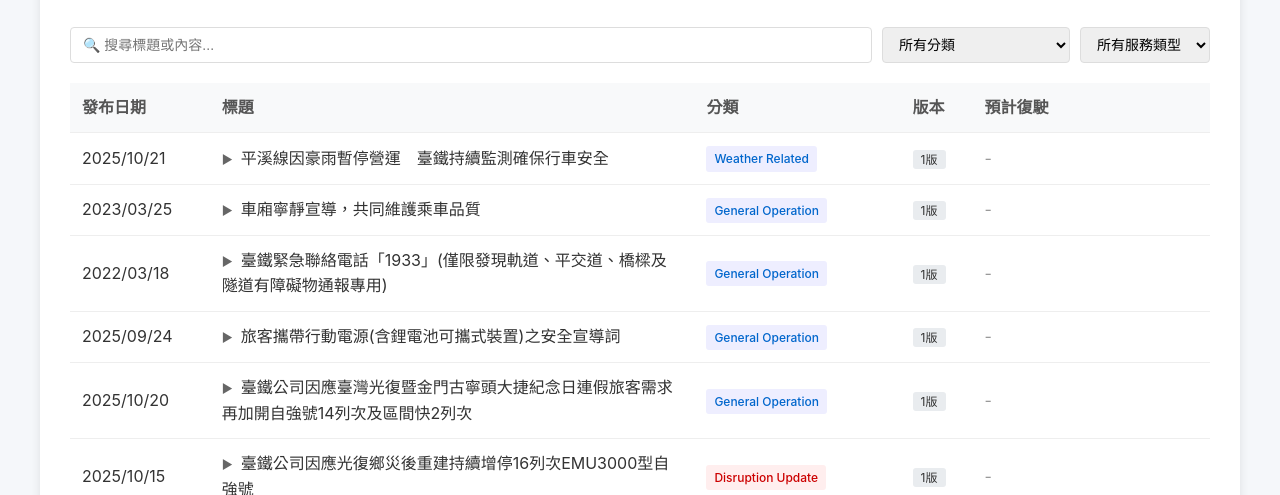
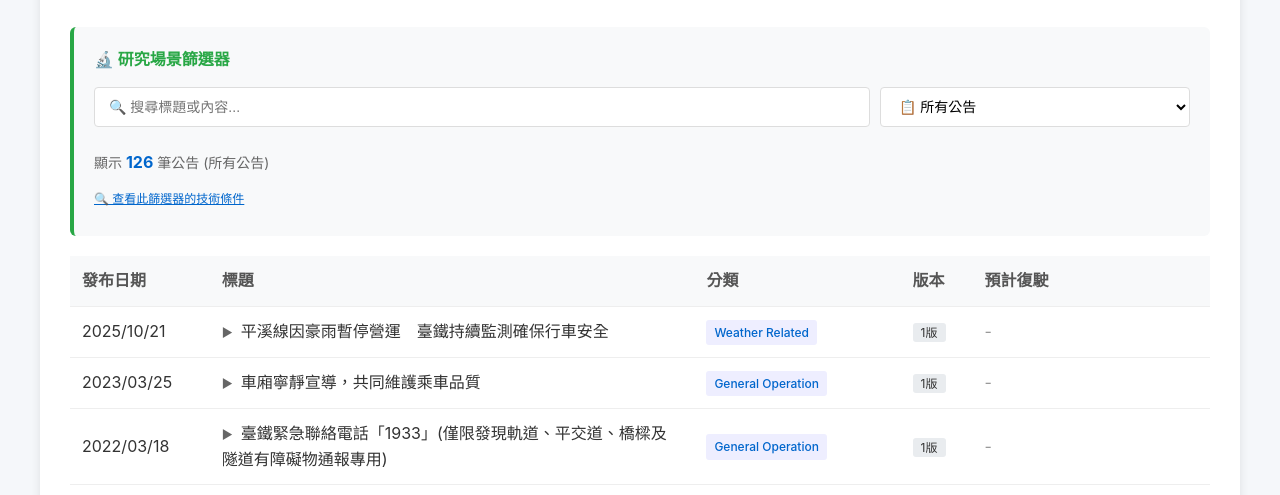
Before and after one commit to ThinkerCafe-tw/paomateng, a plain HTML site: page docs/index.html in a window 1280 px wide. Shown: the part 279-774 px from the top of the page. Drawn offline with Linux system fonts and the light colour scheme.

Commit message:
✨ 改進 GitHub Pages 過濾器：研究場景導向設計
新功能：
- 🔬 研究場景篩選器（取代技術導向的 category/service filter）
- 7 種預設研究場景（停駛初報、更新報、恢復通車等）
- 📊 即時顯示結果數量
- 🔍 可查看每個場景的技術條件說明
- 保留關鍵字搜尋功能

研究場景包含：
1. 📋 所有公告
2. 🔴 停駛初報（首次宣布停駛）- category === "Disruption_Suspension"
3. 📢 停駛更新報（第2、3報等）- category === "Disruption_Update"
4. ✅ 恢復通車公告 - category === "Disruption_Resumption"
5. ⏸️ 當前仍在停駛中 - status === "Suspended"
6. 🌧️ 氣象相關事件 - category === "Weather_Related"
7. 📊 完整停駛事件序列 - category in [Suspension, Update, Resumption]

設計理念：
- 使用中文描述研究目的，而非技術術語
- 提供技術條件說明（可折疊查看）
- 讓研究者更直覺地找到需要的資料

```diff
--- a/docs/index.html
+++ b/docs/index.html
@@ -62,23 +62,98 @@
             color: #0066cc;
         }
 
+        /* 新的研究場景過濾器樣式 */
+        .filter-section {
+            background: #f8f9fa;
+            padding: 20px;
+            border-radius: 6px;
+            margin-bottom: 20px;
+            border-left: 4px solid #28a745;
+        }
+
+        .filter-section h3 {
+            color: #28a745;
+            font-size: 16px;
+            margin-bottom: 15px;
+            display: flex;
+            align-items: center;
+            gap: 8px;
+        }
+
         .filters {
             display: flex;
             gap: 10px;
-            margin-bottom: 20px;
+            margin-bottom: 15px;
             flex-wrap: wrap;
         }
 
         .filters input, .filters select {
-            padding: 8px 12px;
+            padding: 10px 14px;
             border: 1px solid #ddd;
             border-radius: 4px;
             font-size: 14px;
+            background: white;
         }
 
         .filters input {
             flex: 1;
-            min-width: 200px;
+            min-width: 250px;
+        }
+
+        .filters select {
+            min-width: 300px;
+            cursor: pointer;
+        }
+
+        .filter-info {
+            background: white;
+            padding: 12px;
+            border-radius: 4px;
+            border: 1px solid #e0e0e0;
+            margin-top: 10px;
+            font-size: 13px;
+            color: #666;
+            display: none;
+        }
+
+        .filter-info.show {
+            display: block;
+        }
+
+        .filter-info-toggle {
+            background: none;
+            border: none;
+            color: #0066cc;
+            cursor: pointer;
+            font-size: 12px;
+            text-decoration: underline;
+            padding: 5px 0;
+            margin-bottom: 5px;
+        }
+
+        .filter-info-toggle:hover {
+            color: #0052a3;
+        }
+
+        .filter-code {
+            background: #2d2d2d;
+            color: #f8f8f2;
+            padding: 8px 12px;
+            border-radius: 3px;
+            font-family: 'Courier New', monospace;
+            font-size: 12px;
+            margin-top: 8px;
+        }
+
+        .result-count {
+            font-size: 14px;
+            color: #666;
+            padding: 8px 0;
+        }
+
+        .result-count strong {
+            color: #0066cc;
+            font-size: 16px;
         }
 
         table {
@@ -316,17 +391,28 @@
             </div>
         </div>
 
+        <!-- 新的研究場景過濾器 -->
+        <div class="filter-section">
+            <h3>🔬 研究場景篩選器</h3>
             <div class="filters">
                 <input type="text" id="search" placeholder="🔍 搜尋標題或內容...">
-            <select id="category-filter">
-                <option value="">所有分類</option>
+                <select id="scenario-filter">
+                    <option value="all">📋 所有公告</option>
+                    <option value="suspension_initial">🔴 停駛初報（首次宣布停駛）</option>
+                    <option value="suspension_update">📢 停駛更新報（第2、3報等）</option>
+                    <option value="resumption">✅ 恢復通車公告</option>
+                    <option value="currently_suspended">⏸️ 當前仍在停駛中（內文提到停駛狀態）</option>
+                    <option value="weather_related">🌧️ 氣象相關事件</option>
+                    <option value="disruption_full">📊 完整停駛事件序列（含所有後續報）</option>
                 </select>
-            <select id="service-filter">
-                <option value="">所有服務類型</option>
-                <option value="normal_train">正常列車</option>
-                <option value="shuttle_service">接駁服務</option>
-                <option value="partial_operation">部分營運</option>
-            </select>
+            </div>
+            <div class="result-count" id="result-count"></div>
+            <button class="filter-info-toggle" onclick="toggleFilterInfo()">🔍 查看此篩選器的技術條件</button>
+            <div class="filter-info" id="filter-info">
+                <strong>當前篩選條件說明：</strong>
+                <div id="filter-description"></div>
+                <div class="filter-code" id="filter-code"></div>
+            </div>
         </div>
 
         <div id="loading" class="loading">載入中...</div>
@@ -356,6 +442,60 @@
         const DATA_URL = 'https://raw.githubusercontent.com/ThinkerCafe-tw/paomateng/main/data/master.json';
         let allData = [];
 
+        // 研究場景定義
+        const SCENARIOS = {
+            all: {
+                name: '所有公告',
+                description: '不進行任何過濾，顯示所有公告',
+                code: '無過濾條件',
+                filter: (ann) => true
+            },
+            suspension_initial: {
+                name: '停駛初報（首次宣布停駛）',
+                description: '首次宣布列車停駛的公告（通常標題含「停駛」、「暫停營運」等關鍵字）',
+                code: 'category === "Disruption_Suspension"',
+                filter: (ann) => ann.classification.category === 'Disruption_Suspension'
+            },
+            suspension_update: {
+                name: '停駛更新報（第2、3報等）',
+                description: '停駛事件的後續更新報告（標題含「第2報」、「第3報」等）',
+                code: 'category === "Disruption_Update"',
+                filter: (ann) => ann.classification.category === 'Disruption_Update'
+            },
+            resumption: {
+                name: '恢復通車公告',
+                description: '宣布列車恢復行駛的公告（標題含「恢復行駛」、「恢復通車」等）',
+                code: 'category === "Disruption_Resumption"',
+                filter: (ann) => ann.classification.category === 'Disruption_Resumption'
+            },
+            currently_suspended: {
+                name: '當前仍在停駛中',
+                description: '公告內文中提到「當前停駛狀態」的所有公告（包含初報、更新報、甚至恢復預告中提到目前仍停駛）',
+                code: 'extracted_data.status === "Suspended"',
+                filter: (ann) => {
+                    const extracted = ann.version_history[0].extracted_data;
+                    return extracted && extracted.status === 'Suspended';
+                }
+            },
+            weather_related: {
+                name: '氣象相關事件',
+                description: '因氣象因素（颱風、豪雨、地震等）造成的營運影響',
+                code: 'category === "Weather_Related"',
+                filter: (ann) => ann.classification.category === 'Weather_Related'
+            },
+            disruption_full: {
+                name: '完整停駛事件序列',
+                description: '包含停駛初報、更新報、恢復通車的完整事件序列（用於追蹤完整停駛事件）',
+                code: 'category in ["Disruption_Suspension", "Disruption_Update", "Disruption_Resumption"]',
+                filter: (ann) => {
+                    const cat = ann.classification.category;
+                    return cat === 'Disruption_Suspension' ||
+                           cat === 'Disruption_Update' ||
+                           cat === 'Disruption_Resumption';
+                }
+            }
+        };
+
         async function loadData() {
             try {
                 const response = await fetch(DATA_URL);
@@ -363,8 +503,7 @@
 
                 allData = await response.json();
                 displayStats();
-                populateFilters();
-                displayTable();
+                filterData();
 
                 document.getElementById('loading').style.display = 'none';
                 document.getElementById('data-table').style.display = 'table';
@@ -393,18 +532,6 @@
             document.getElementById('resumption-count').textContent = resumptions;
             document.getElementById('last-update').textContent = latestTime ?
                 latestTime.toLocaleString('zh-TW', { month: 'short', day: 'numeric', hour: '2-digit', minute: '2-digit' }) : '-';
-        }
-
-        function populateFilters() {
-            const categories = [...new Set(allData.map(a => a.classification.category))];
-            const select = document.getElementById('category-filter');
-
-            categories.forEach(cat => {
-                const option = document.createElement('option');
-                option.value = cat;
-                option.textContent = cat.replace(/_/g, ' ');
-                select.appendChild(option);
-            });
         }
 
         function formatTime(timeStr) {
@@ -547,9 +674,26 @@
             }
         }
 
+        function toggleFilterInfo() {
+            const info = document.getElementById('filter-info');
+            info.classList.toggle('show');
+        }
+
+        function updateFilterInfo(scenario) {
+            const info = SCENARIOS[scenario];
+            document.getElementById('filter-description').textContent = info.description;
+            document.getElementById('filter-code').textContent = info.code;
+        }
+
         function displayTable(filtered = allData) {
             const tbody = document.getElementById('table-body');
             tbody.innerHTML = '';
+
+            // 更新結果數量
+            const scenario = document.getElementById('scenario-filter').value;
+            const scenarioName = SCENARIOS[scenario].name;
+            document.getElementById('result-count').innerHTML =
+                `顯示 <strong>${filtered.length}</strong> 筆公告 (${scenarioName})`;
 
             filtered.forEach((ann, index) => {
                 // 主要資料行
@@ -620,29 +764,36 @@
 
         // 搜尋過濾
         document.getElementById('search').addEventListener('input', filterData);
-        document.getElementById('category-filter').addEventListener('change', filterData);
-        document.getElementById('service-filter').addEventListener('change', filterData);
+        document.getElementById('scenario-filter').addEventListener('change', function() {
+            updateFilterInfo(this.value);
+            filterData();
+        });
 
         function filterData() {
             const searchTerm = document.getElementById('search').value.toLowerCase();
-            const category = document.getElementById('category-filter').value;
-            const serviceType = document.getElementById('service-filter').value;
+            const scenario = document.getElementById('scenario-filter').value;
+            const scenarioFilter = SCENARIOS[scenario].filter;
 
             const filtered = allData.filter(ann => {
+                // 先應用場景過濾
+                if (!scenarioFilter(ann)) return false;
+
+                // 再應用搜尋過濾
+                if (searchTerm) {
                     const matchSearch = ann.title.toLowerCase().includes(searchTerm) ||
                                       (ann.version_history[0].content_text &&
                                        ann.version_history[0].content_text.toLowerCase().includes(searchTerm));
-                const matchCategory = !category || ann.classification.category === category;
-                const matchService = !serviceType ||
-                                    (ann.version_history[0].extracted_data &&
-                                     ann.version_history[0].extracted_data.service_type === serviceType);
-                return matchSearch && matchCategory && matchService;
+                    return matchSearch;
+                }
+
+                return true;
             });
 
             displayTable(filtered);
         }
 
-        // 載入資料
+        // 初始化
+        updateFilterInfo('all');
         loadData();
     </script>
 </body>
```
Lines whose indentation alone changed are shown as unchanged.
